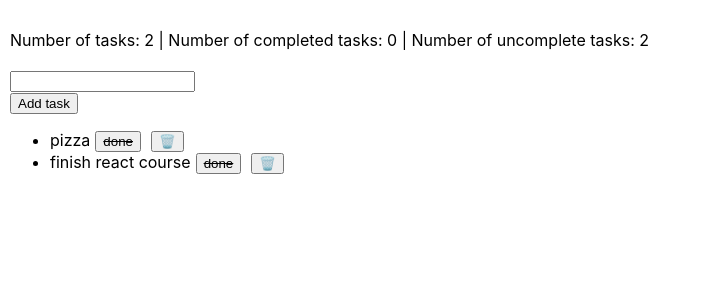
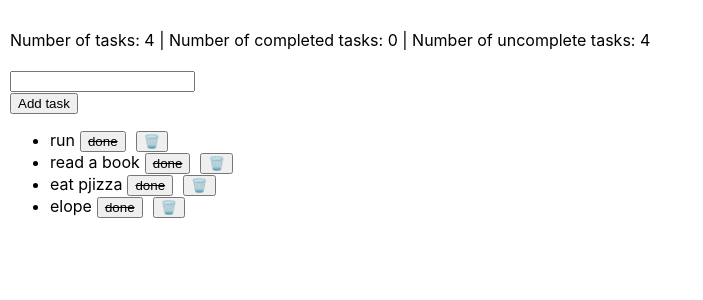
Before and after one commit to GrittyGitty/first_react_assignment, a React (Create React App) app: page / in a window 1280 px wide. Shown: the top 300 px of the page, without its empty margins (0-703 px from the left). Built offline with nearby package versions, Linux system fonts and the light colour scheme.

Commit message:
finished moving project to redux

```diff
--- a/package.json
+++ b/package.json
@@ -8,7 +8,9 @@
     "@testing-library/user-event": "^7.2.1",
     "react": "^16.12.0",
     "react-dom": "^16.12.0",
-    "react-scripts": "3.3.0"
+    "react-redux": "^7.1.3",
+    "react-scripts": "3.3.0",
+    "redux": "^4.0.5"
   },
   "scripts": {
     "start": "react-scripts start",
--- a/src/App.js
+++ b/src/App.js
@@ -1,76 +1,26 @@
 import React from 'react';
 import AddTask from './components/AddTask';
 import TaskList from './components/TaskList';
-import Task from './entities/task';
 import StatusBar from './components/StatusBar';
+import { Provider } from 'react-redux';
+import store from './store';
+
 
 class App extends React.Component {
   constructor(props) {
     super(props);
-    this.state = {
-      tasks: [new Task("pizza"), new Task("finish react course")]
-    }
   }
 
   render() {
     return (
-
-
-
-
-      <div>
-        <StatusBar tasks={this.state.tasks}></StatusBar>
-        <AddTask addTaskCallback={this.concatTask}></AddTask>
-        <TaskList
-          tasks={this.state.tasks}
-          propagateHardDeleteToApp={this.deleteTask}
-          propagateToggleEditModeToApp={this.toggleEditMode}
-          propagateTaskTextUpdateToApp={this.updateTaskText}
-          propagateToggleSoftDeleteToApp={this.toggleCrossTask}
-        >
-        </TaskList>
-      </div>
+      <Provider store={store}>
+        <div>
+          <StatusBar></StatusBar>
+          <AddTask></AddTask>
+          <TaskList></TaskList>
+        </div>
+      </Provider>
     );
-  }
-
-  concatTask = (task) => {
-    let tasks = this.state.tasks;
-    if (task && !tasks.some(iTask => iTask.text === task.text))
-      this.setState({ tasks: tasks.concat(task) });
-  }
-
-  toggleEditMode = (task) => {
-    let tasks = this.state.tasks.slice();
-    tasks.forEach(iTask => {
-      if (iTask.text === task.text)
-        iTask.dblClicked = !iTask.dblClicked;
-    });
-    this.setState({ tasks: tasks });
-  }
-
-  updateTaskText = (text, task) => {
-    let tasks = this.state.tasks.slice();
-    tasks.forEach(iTask => {
-      if (iTask.text === task.text)
-        iTask.text = text;
-    });
-    this.setState({ tasks: tasks });
-  }
-
-  deleteTask = (delTask) => {
-    this.setState({
-      tasks: this.state.tasks.slice().filter(iTask =>
-        iTask.text !== delTask.text)
-    });
-  }
-
-  toggleCrossTask = (task) => {
-    let tasks = this.state.tasks.slice();
-    tasks.forEach(iTask => {
-      if (iTask.text === task.text)
-        iTask.isDone = !iTask.isDone
-    });
-    this.setState({ tasks: tasks });
   }
 }
 
--- a/src/components/AddTask.js
+++ b/src/components/AddTask.js
@@ -1,27 +1,57 @@
 import React from 'react';
 import Task from '../entities/task'
+import { connect } from 'react-redux';
 
-export default class AddTask extends React.Component {
+class AddTask extends React.Component {
 
   constructor(props) {
     super(props);
-    this.addTaskCallback = props.addTaskCallback;
-    this.state = { taskText: '' };
+    this.state = {
+      tasks: props.tasks,
+      taskText: ''
+    };
+  }
+
+  componentWillReceiveProps(props) {
+    this.setState({ tasks: props.tasks })
   }
 
   render() {
-    return <div>
-      <input onChange={this.handleTaskInputChange} id="task_input" type="text"></input>
-      <br></br>
-      <button onClick={this.handleAddTaskClick}>Add task</button>
-    </div>
+    return (
+      <div>
+        <input onChange={this.handleTaskInputChange} id="task_input" type="text"></input>
+        <br></br>
+        <button onClick={this.handleAddClick.bind(this)}>Add task</button>
+      </div>
+    );
+  }
+
+  doesTaskExist(task) {
+    return this.state.tasks.some(({ text }) => text === task.text);
   }
 
   handleTaskInputChange = (event) => {
     this.setState({ taskText: event.target.value })
   }
 
-  handleAddTaskClick = () => {
-    this.addTaskCallback(new Task(this.state.taskText));
+  handleAddClick() {
+    let newTask = new Task(this.state.taskText);
+    if (!this.doesTaskExist(newTask))
+      this.props.addTaskClick(new Task(this.state.taskText));
   }
 }
+
+function mapDispatchToProps(dispatch) {
+  return {
+    addTaskClick: (task) => {
+      dispatch({ type: "ADD_TASK", payload: task });
+    }
+  }
+}
+
+
+export default connect(
+  (state) => {
+    return { tasks: state.tasks }
+  },
+  mapDispatchToProps)(AddTask)
--- a/src/components/TaskList.js
+++ b/src/components/TaskList.js
@@ -1,14 +1,16 @@
 import React from 'react';
-import TaskItem from './taskItem';
+import TaskItem from './TaskItem';
+import { connect } from 'react-redux';
+
 
 class TaskList extends React.Component {
     constructor(props) {
         super(props);
-        this.state = { tasks: props.tasks }
-        this.propagateHardDeleteToApp = this.props.propagateHardDeleteToApp;
-        this.propagateToggleEditModeToApp = this.props.propagateToggleEditModeToApp;
-        this.propagateTaskTextUpdateToApp = this.props.propagateTaskTextUpdateToApp;
-        this.propagateToggleSoftDeleteToApp = this.props.propagateToggleSoftDeleteToApp;
+        this.state = { tasks: props.tasks };
+        this.onCrossClick = props.onCrossClick;
+        this.onDelClick = props.onDelClick;
+        this.onTaskDblClick = props.onTaskDblClick;
+        this.onEditInputEnterClick = props.onEditInputEnterClick
     }
 
     componentWillReceiveProps(props) {
@@ -22,23 +24,45 @@ class TaskList extends React.Component {
                     {this.printTasks(this.state.tasks)}
                 </ul>
             </div>
-        );
+        )
     }
 
     printTasks(list) {
         return list.map((task, index) => {
             return ((
                 <TaskItem
+                    key={index}
                     task={task}
-                    key={index}
-                    propagateSoftDeleteToApp={this.propagateToggleSoftDeleteToApp}
-                    propagateHardDeleteToApp={this.propagateHardDeleteToApp}
-                    propagateToggleEditModeToApp={this.propagateToggleEditModeToApp}
-                    propagateTaskTextUpdateToApp={this.propagateTaskTextUpdateToApp}
-                >
-                </TaskItem>
+                    onCrossClick={this.onCrossClick}
+                    onDelClick={this.onDelClick}
+                    onTaskDblClick={this.onTaskDblClick}
+                    onEditInputEnterClick={this.onEditInputEnterClick}
+                ></TaskItem>
             ))
         });
     }
+
 }
-export default TaskList;
+
+function mapDispatchToProps(dispatch) {
+    return {
+        onCrossClick: (task) => {
+            dispatch({ type: "TOGGLE_CROSS_TASK", payload: task });
+        },
+        onDelClick: (task) => {
+            dispatch({ type: "REMOVE_TASK", payload: task });
+        },
+        onTaskDblClick: (task) => {
+            dispatch({ type: "TOGGLE_EDIT_MODE", payload: task });
+        },
+        onEditInputEnterClick: (task, text) => {
+            dispatch({ type: "UPDATE_TASK", payload: { task, text } })
+        }
+    }
+}
+
+function mapStateToProps(props) {
+    return { tasks: props.tasks };
+}
+
+export default connect(mapStateToProps, mapDispatchToProps)(TaskList);
--- a/src/components/taskItem.js
+++ b/src/components/taskItem.js
@@ -4,12 +4,11 @@ class TaskItem extends React.Component {
 
     constructor(props) {
         super(props);
-        this.state = { task: props.task };
-
-        this.propagateHardDeleteToTaskList = this.props.propagateHardDeleteToApp;
-        this.propagateSoftDeleteToApp = this.props.propagateSoftDeleteToApp;
-        this.propagateToggleEditModeToTaskList = this.props.propagateToggleEditModeToApp;
-        this.propagateTaskTextUpdateToApp = this.props.propagateTaskTextUpdateToApp;
+        this.state = { task: props.task }
+        this.onCrossClickCallback = props.onCrossClick;
+        this.onDelClickCallback = props.onDelClick;
+        this.onTaskDblClickCallback = props.onTaskDblClick;
+        this.onEditInputEnterClickCallback = props.onEditInputEnterClick;
     }
 
     componentWillReceiveProps(props) {
@@ -17,34 +16,35 @@ class TaskItem extends React.Component {
     }
 
     render() {
+        let task = this.state.task;
+
         let taskModule =
-            this.state.task.dblClicked ?
+            task.dblClicked ?
                 (<input
+                    autoFocus
                     placeholder="edit task..."
-                    onKeyDown={this.checkForEnter}>
+                    onKeyDown={this.checkForEnter.bind(this)}>
                 </input>) :
                 (<span>
                     <span
-                        onDoubleClick={this.editMode}>
-                        {this.state.task.isDone ?
-                            (<del>{this.state.task.text}</del>) :
-                            this.state.task.text}
+                        onDoubleClick={this.onTaskDblClick.bind(this)}>
+                        {task.isDone ?
+                            (<del>{task.text}</del>) :
+                            task.text}
                     </span>
                     <button
                         className="listDelButton"
-                        onClick={this.crossText}>
+                        onClick={this.onCrossClick.bind(this)}>
                         <del>done</del>
                     </button>
                 </span>);
-
         let deleteButton = (
             <button
-                onClick={this.hardDelete}
+                onClick={this.onDelClick.bind(this)}
                 className="listDelButton">
                 🗑️
             </button>
         );
-
         return (
             <li>
                 <span>
@@ -55,24 +55,23 @@ class TaskItem extends React.Component {
         );
     }
 
-    checkForEnter = (event) => {
-        if (event.key === 'Enter') {
-            this.propagateTaskTextUpdateToApp(event.target.value, this.state.task)
-            this.editMode();
-        }
+    checkForEnter(event) {
+        if (event.key === 'Enter')
+            this.onEditInputEnterClickCallback(this.state.task, event.target.value);
     }
 
-    editMode = () => {
-        this.propagateToggleEditModeToTaskList(this.state.task);
+    onTaskDblClick() {
+        this.onTaskDblClickCallback(this.state.task);
     }
 
-    crossText = () => {
-        this.propagateSoftDeleteToApp(this.state.task);
+    onCrossClick() {
+        this.onCrossClickCallback(this.state.task);
     }
 
-    hardDelete = () => {
-        this.propagateHardDeleteToTaskList(this.state.task);
+    onDelClick() {
+        this.onDelClickCallback(this.state.task);
     }
 }
 
+
 export default TaskItem;
--- a/src/entities/task.js
+++ b/src/entities/task.js
@@ -1,8 +1,8 @@
 class Task {
-    constructor(text = "") {
+    constructor(text = "", isDone = false, dblClicked = false) {
         this.text = text;
-        this.isDone = false;
-        this.dblClicked = false;
+        this.isDone = isDone;
+        this.dblClicked = dblClicked;
     }
     toggleDone() {
         this.isDone = !this.isDone;
--- a/src/index.js
+++ b/src/index.js
@@ -4,7 +4,8 @@ import './index.css';
 import App from './App';
 import * as serviceWorker from './serviceWorker';
 
-// document.getElementsByTagName("body")[0].append((document.createTextNode("fff")));
+
+
 ReactDOM.render(<App />, document.getElementById('app'));
 
 // If you want your app to work offline and load faster, you can change
--- /dev/null
+++ b/src/store.js
@@ -0,0 +1,55 @@
+import { createStore } from 'redux';
+import Task from './entities/task';
+
+
+let initialState = {
+    tasks: [
+        new Task("run"),
+        new Task("read a book"),
+        new Task("eat pjizza"),
+        new Task("elope")
+    ]
+};
+
+const store = createStore((state = initialState, action) => {
+    let { tasks } = state;
+    let { payload, type } = action;
+    console.log(tasks, payload, type);
+    switch (type) {
+        case "ADD_TASK":
+            return Object.assign({},state, {
+                tasks: [...tasks, payload]
+            });
+        case "REMOVE_TASK":
+            return Object.assign({},state, {
+                tasks: tasks.filter(task => task.text !== payload.text)
+            });
+        case "UPDATE_TASK":
+            return Object.assign({},state, {
+                tasks: tasks.map(task =>
+                    (task.text === payload.task.text) ?
+                        new Task(payload.text) :
+                        task)
+            });
+        case "TOGGLE_CROSS_TASK":
+            return Object.assign({},state, {
+                tasks: tasks.map(task =>
+                    (task.text === payload.text) ?
+                        new Task(task.text, !task.isDone) :
+                        task)
+            });
+        case "TOGGLE_EDIT_MODE":
+            return Object.assign({},state, {
+                tasks: tasks.map(task =>
+                    (task.text === payload.text) ?
+                        task = new Task(task.text, false, !task.dblClicked) :
+                        task
+                )
+            });
+        default:
+            return state;
+    }
+})
+
+
+export default store;
```
Also changed, not shown: src/components/StatusBar.js (+10 -6 lines), 1 other file (tests, documents, lock files or other folders).
